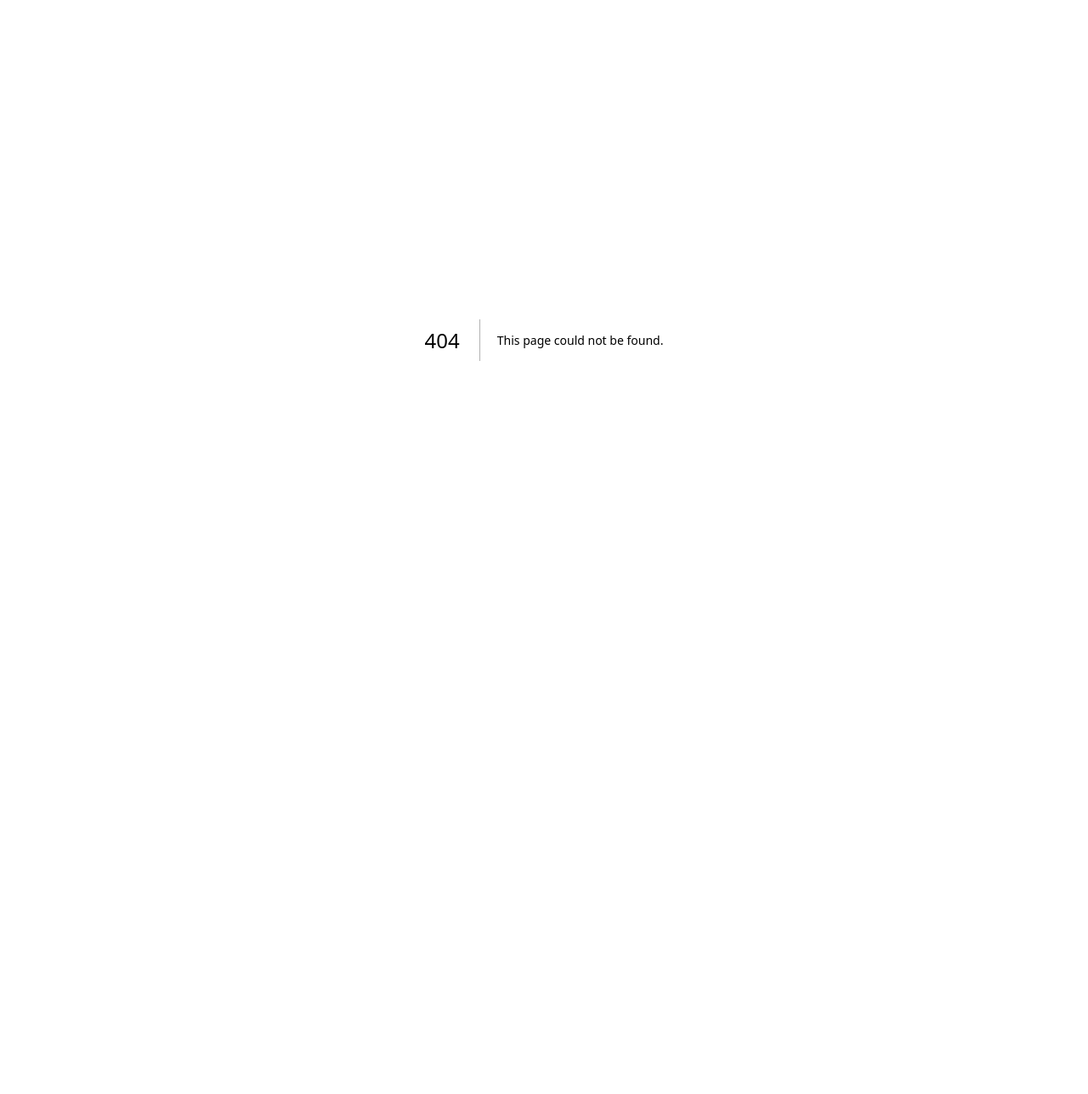
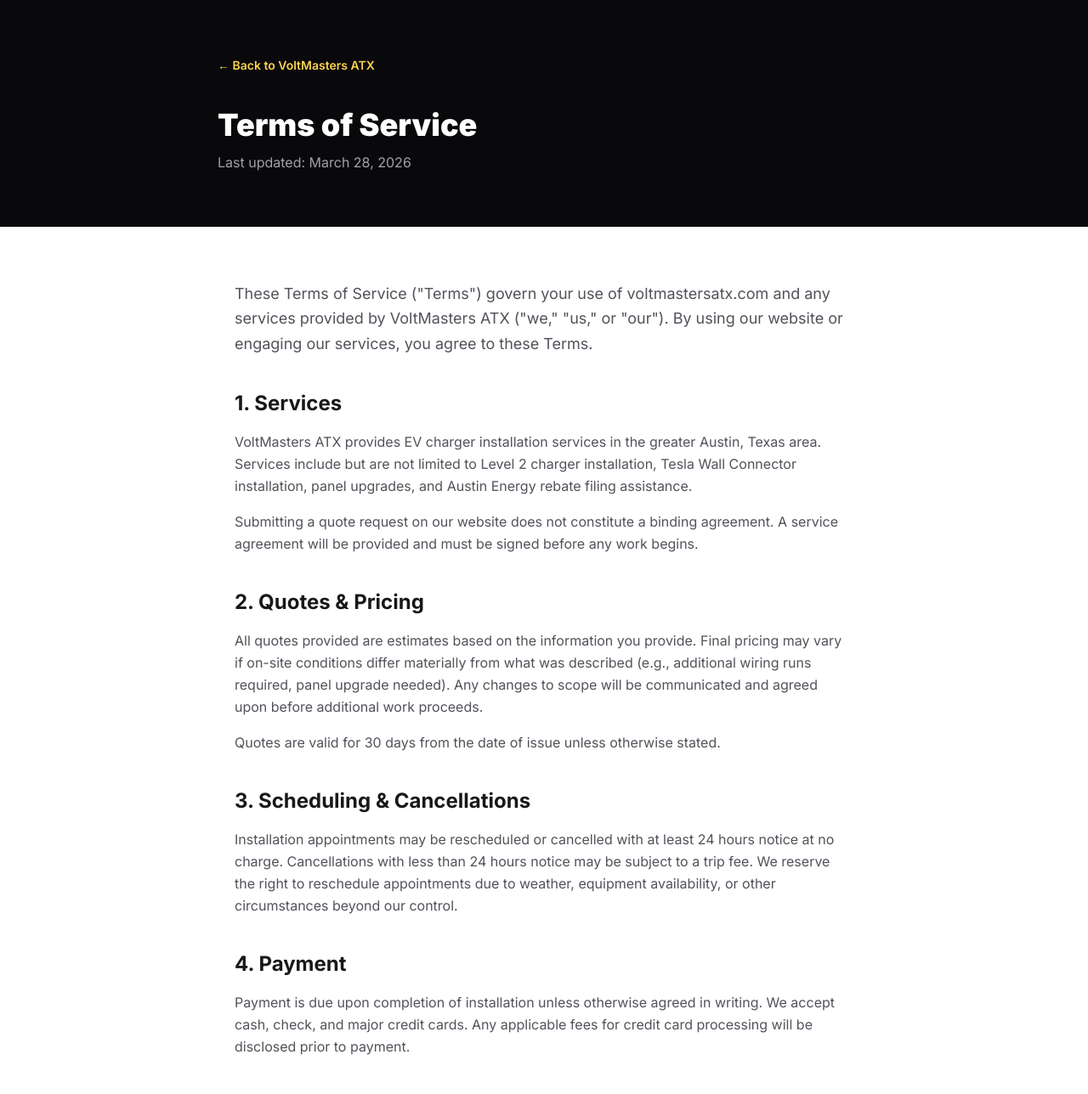
Before and after one commit to mavzy498/voltmastersatx-updated, a Next.js app in the folder voltmasters-next/: page /terms in a window 1280 px wide. Before the commit this address had no page. Shown: the top 1288 px of the page at 85% size. Before the commit the page ends 800 px from the top, so only its background shows below. Built offline with nearby package versions, Linux system fonts and the light colour scheme.

Commit message:
page.tsx

```diff
--- /dev/null
+++ b/voltmasters-next/app/terms/page.tsx
@@ -0,0 +1,116 @@
+import Link from 'next/link';
+import type { Metadata } from 'next';
+
+export const metadata: Metadata = {
+  title: 'Terms of Service | VoltMasters ATX',
+  description: 'Terms of Service for VoltMasters ATX — Austin EV Charger Installation.',
+};
+
+export default function TermsOfService() {
+  return (
+    <div className="min-h-screen bg-white">
+      {/* Header */}
+      <div className="bg-zinc-950 py-16 px-5">
+        <div className="max-w-3xl mx-auto">
+          <Link href="/" className="text-accent text-sm font-semibold hover:underline mb-6 inline-block">
+            ← Back to VoltMasters ATX
+          </Link>
+          <h1 className="text-4xl font-black text-white mt-4">Terms of Service</h1>
+          <p className="text-zinc-400 mt-3">Last updated: March 28, 2026</p>
+        </div>
+      </div>
+
+      {/* Content */}
+      <div className="max-w-3xl mx-auto px-5 py-16">
+
+        <p className="text-zinc-600 text-lg leading-relaxed">
+          These Terms of Service ("Terms") govern your use of voltmastersatx.com and any services provided by VoltMasters ATX ("we," "us," or "our"). By using our website or engaging our services, you agree to these Terms.
+        </p>
+
+        <h2 className="text-2xl font-bold text-zinc-900 mt-10 mb-4">1. Services</h2>
+        <p className="text-zinc-600 leading-relaxed">
+          VoltMasters ATX provides EV charger installation services in the greater Austin, Texas area. Services include but are not limited to Level 2 charger installation, Tesla Wall Connector installation, panel upgrades, and Austin Energy rebate filing assistance.
+        </p>
+        <p className="text-zinc-600 leading-relaxed mt-4">
+          Submitting a quote request on our website does not constitute a binding agreement. A service agreement will be provided and must be signed before any work begins.
+        </p>
+
+        <h2 className="text-2xl font-bold text-zinc-900 mt-10 mb-4">2. Quotes & Pricing</h2>
+        <p className="text-zinc-600 leading-relaxed">
+          All quotes provided are estimates based on the information you provide. Final pricing may vary if on-site conditions differ materially from what was described (e.g., additional wiring runs required, panel upgrade needed). Any changes to scope will be communicated and agreed upon before additional work proceeds.
+        </p>
+        <p className="text-zinc-600 leading-relaxed mt-4">
+          Quotes are valid for 30 days from the date of issue unless otherwise stated.
+        </p>
+
+        <h2 className="text-2xl font-bold text-zinc-900 mt-10 mb-4">3. Scheduling & Cancellations</h2>
+        <p className="text-zinc-600 leading-relaxed">
+          Installation appointments may be rescheduled or cancelled with at least 24 hours notice at no charge. Cancellations with less than 24 hours notice may be subject to a trip fee. We reserve the right to reschedule appointments due to weather, equipment availability, or other circumstances beyond our control.
+        </p>
+
+        <h2 className="text-2xl font-bold text-zinc-900 mt-10 mb-4">4. Payment</h2>
+        <p className="text-zinc-600 leading-relaxed">
+          Payment is due upon completion of installation unless otherwise agreed in writing. We accept cash, check, and major credit cards. Any applicable fees for credit card processing will be disclosed prior to payment.
+        </p>
+
+        <h2 className="text-2xl font-bold text-zinc-900 mt-10 mb-4">5. Austin Energy Rebate</h2>
+        <p className="text-zinc-600 leading-relaxed">
+          VoltMasters ATX will assist eligible customers in filing for the Austin Energy EV charger rebate. Rebate eligibility, amounts, and timelines are determined solely by Austin Energy and are subject to change. We make no guarantees regarding rebate approval or payment amounts. Rebate assistance is provided as a courtesy and does not affect the total cost of our services.
+        </p>
+
+        <h2 className="text-2xl font-bold text-zinc-900 mt-10 mb-4">6. Warranties & Workmanship</h2>
+        <p className="text-zinc-600 leading-relaxed">
+          VoltMasters ATX warrants all labor and workmanship for a period of one (1) year from the date of installation. This warranty covers defects in our installation work only and does not cover damage caused by misuse, modification, acts of nature, or third-party interference. Manufacturer warranties on equipment are separate and governed by the respective manufacturer.
+        </p>
+
+        <h2 className="text-2xl font-bold text-zinc-900 mt-10 mb-4">7. Limitation of Liability</h2>
+        <p className="text-zinc-600 leading-relaxed">
+          To the fullest extent permitted by law, VoltMasters ATX shall not be liable for any indirect, incidental, special, or consequential damages arising from the use of our services or website. Our total liability for any claim shall not exceed the amount paid for the specific service giving rise to the claim.
+        </p>
+
+        <h2 className="text-2xl font-bold text-zinc-900 mt-10 mb-4">8. Website Use</h2>
+        <p className="text-zinc-600 leading-relaxed">
+          You agree to use our website only for lawful purposes. You may not attempt to interfere with the operation of the site, submit false information, or use automated tools to scrape content. We reserve the right to terminate access for any violation of these Terms.
+        </p>
+
+        <h2 className="text-2xl font-bold text-zinc-900 mt-10 mb-4">9. Intellectual Property</h2>
+        <p className="text-zinc-600 leading-relaxed">
+          All content on voltmastersatx.com — including text, graphics, logos, and code — is the property of VoltMasters ATX and may not be reproduced without written permission.
+        </p>
+
+        <h2 className="text-2xl font-bold text-zinc-900 mt-10 mb-4">10. Governing Law</h2>
+        <p className="text-zinc-600 leading-relaxed">
+          These Terms are governed by the laws of the State of Texas. Any disputes arising from these Terms or our services shall be resolved in the courts of Travis County, Texas.
+        </p>
+
+        <h2 className="text-2xl font-bold text-zinc-900 mt-10 mb-4">11. Changes to These Terms</h2>
+        <p className="text-zinc-600 leading-relaxed">
+          We may update these Terms from time to time. Changes will be posted on this page with an updated date. Continued use of our website or services after changes constitutes acceptance of the updated Terms.
+        </p>
+
+        <h2 className="text-2xl font-bold text-zinc-900 mt-10 mb-4">12. Contact Us</h2>
+        <p className="text-zinc-600 leading-relaxed">
+          Questions about these Terms? Contact us:
+        </p>
+        <div className="bg-zinc-50 border border-zinc-200 rounded-xl p-6 mt-4">
+          <p className="text-zinc-800 font-bold text-lg">VoltMasters ATX</p>
+          <p className="text-zinc-600 mt-1">Austin, Texas</p>
+          <p className="text-zinc-600 mt-1">
+            Email: <a href="mailto:info@voltmastersatx.com" className="text-accent font-semibold hover:underline">info@voltmastersatx.com</a>
+          </p>
+          <p className="text-zinc-600 mt-1">
+            Phone: <a href="tel:+15125375145" className="text-accent font-semibold hover:underline">(512) 537-5145</a>
+          </p>
+        </div>
+      </div>
+
+      {/* Footer */}
+      <div className="border-t border-zinc-100 py-8 px-5 text-center">
+        <Link href="/" className="text-accent font-semibold hover:underline text-sm">
+          ← Back to VoltMasters ATX
+        </Link>
+        <p className="text-zinc-400 text-xs mt-3">© {new Date().getFullYear()} VoltMasters ATX. All rights reserved.</p>
+      </div>
+    </div>
+  );
+}
```
